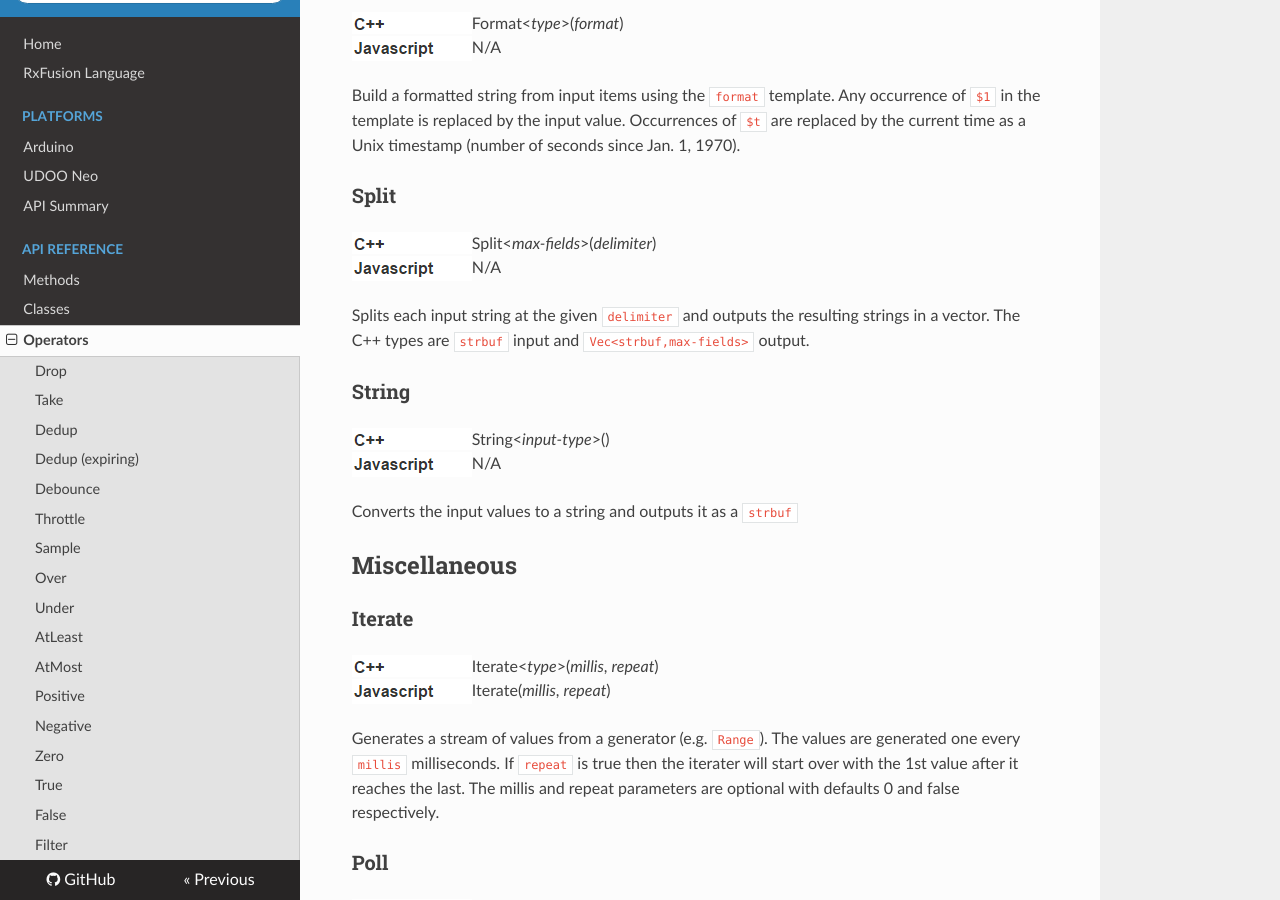
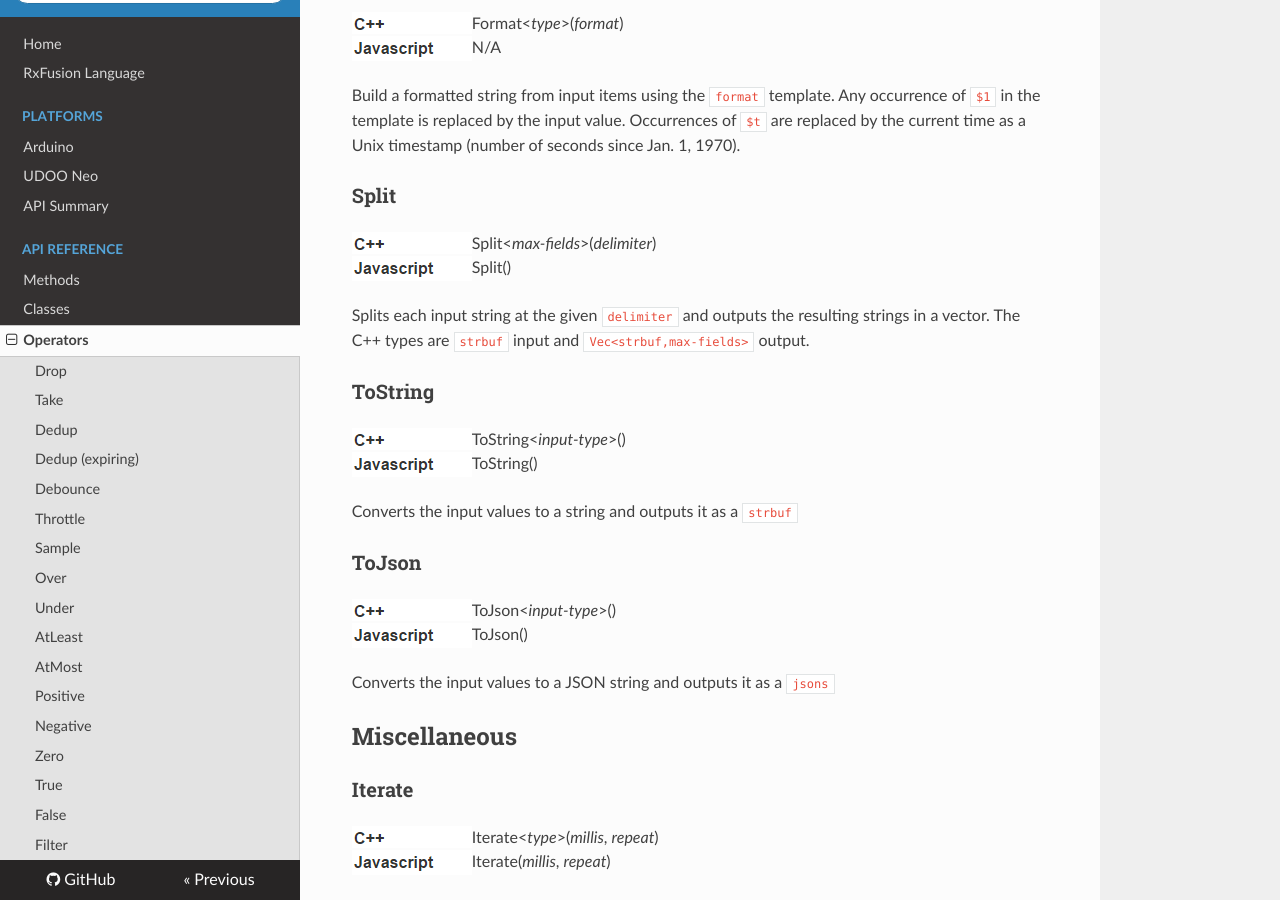
Before and after one commit to sathibault/RxFusion, an MkDocs documentation site: the page built from docs/operators.md, in a window 1280 px wide and 900 px high, scrolled down 21250 px. Built offline with MkDocs 1.6.1, drawn with Linux system fonts in a browser that asks for light colours; nearby versions of some CDN libraries; old or Windows-style settings are respelled for this version of MkDocs.

Commit message:
ToJson; ToString; minor fixes

```diff
--- a/docs/operators.md
+++ b/docs/operators.md
@@ -215,7 +215,7 @@ Operations that transforms each input item to produce an output item.
 ![Const](img/Const_diag.png)
 
 <img align="left" src="../img/cpp.png">
-Const&lt;*type*&gt;(*value*)
+Const&lt;*in-type*,*out-type*&gt;(*value*)
 <br>
 <img align="left" src="../img/javascript.png">
 Const(*value*)
@@ -702,19 +702,29 @@ Build a formatted string from input items using the `format` template.  Any occu
 Split&lt;*max-fields*&gt;(*delimiter*)
 <br>
 <img align="left" src="../img/javascript.png">
-N/A
+Split()
 
 Splits each input string at the given `delimiter` and outputs the resulting strings in a vector.  The C++ types are `strbuf` input and `Vec<strbuf,max-fields>` output.
 
-### String
+### ToString
 
 <img align="left" src="../img/cpp.png">
-String&lt;*input-type*&gt;()
+ToString&lt;*input-type*&gt;()
 <br>
 <img align="left" src="../img/javascript.png">
-N/A
+ToString()
 
 Converts the input values to a string and outputs it as a `strbuf`
+
+### ToJson
+
+<img align="left" src="../img/cpp.png">
+ToJson&lt;*input-type*&gt;()
+<br>
+<img align="left" src="../img/javascript.png">
+ToJson()
+
+Converts the input values to a JSON string and outputs it as a `jsons`
 
 ## Miscellaneous
 
```
Also changed, not shown: docs/api-index.md (+1 -1 lines), docs/api-reference.md (+2 -1 lines), 8 other files.
